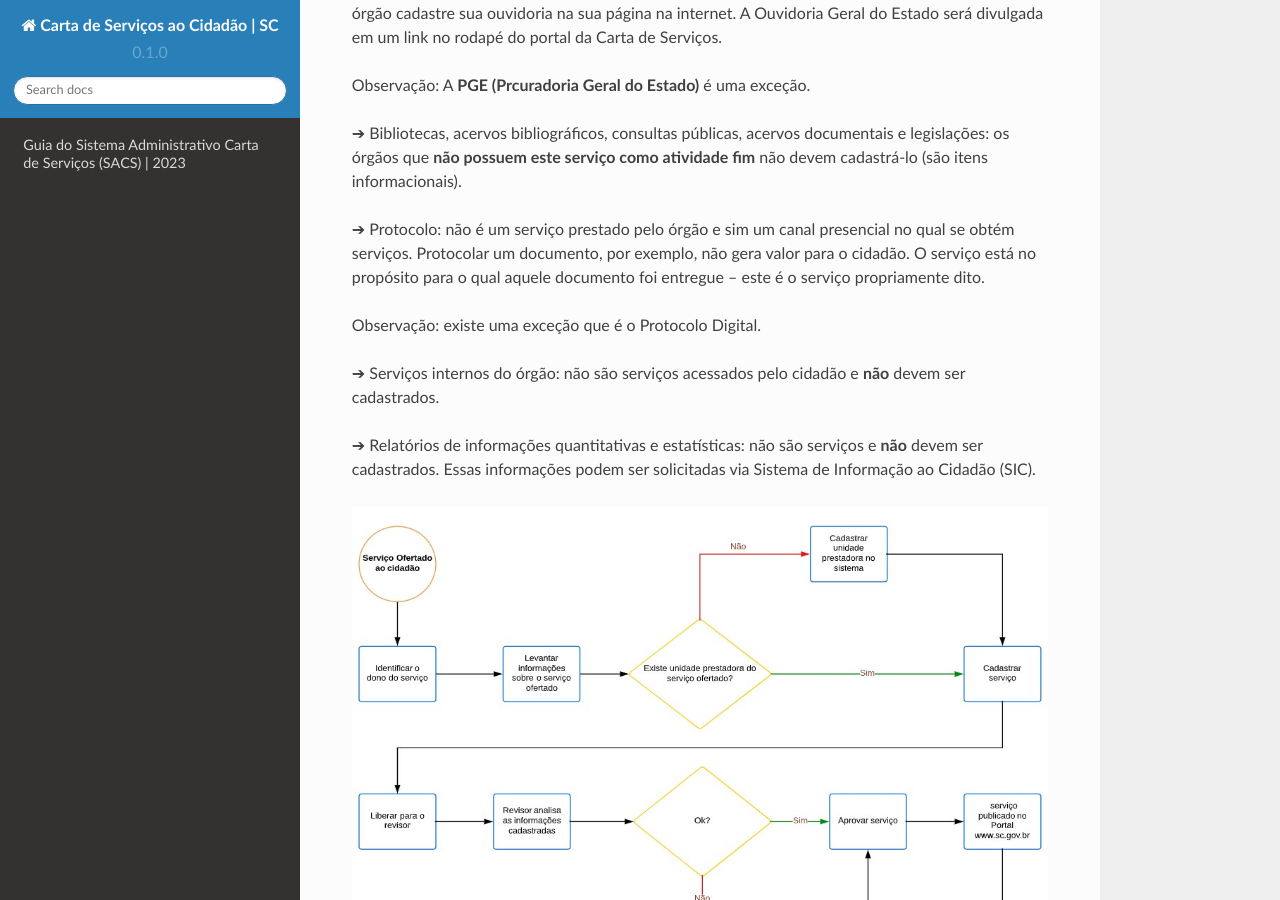
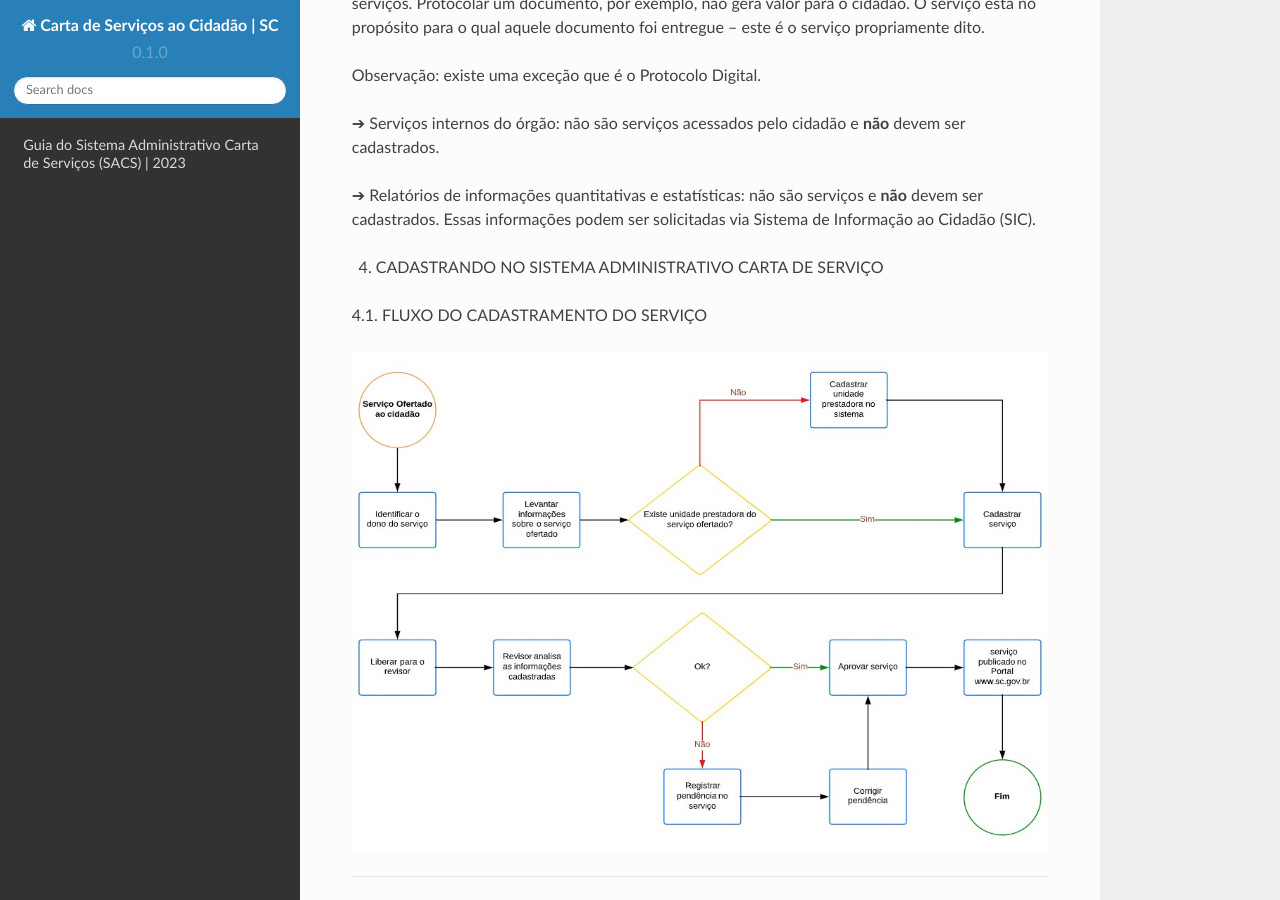
Before and after one commit to brunoaltieri/cartadeservicos, a Sphinx documentation site: the page built from docs/source/index.rst, in a window 1280 px wide and 900 px high, scrolled down 5911 px. Built offline with Sphinx 7.4.7 and the Read the Docs theme 2.0.0, drawn with Linux system fonts in a browser that asks for light colours.

Commit message:
Update index.rst

```diff
--- a/docs/source/index.rst
+++ b/docs/source/index.rst
@@ -11,14 +11,6 @@ Estes serviços estão atualmente disponíveis para serem consumidos pelo cidad
 “Art. 11. Os órgãos e entidades do Poder Executivo estadual que prestam serviços diretamente ao cidadão, deverão elaborar e divulgar Carta Estadual de Serviços ao Cidadão, no âmbito de sua esfera de competência.”
 
 Atualmente a Secretaria do Estado da Administração (SEA), por meio da Diretoria de Tecnologia e Inovação (DITI), é a responsável pela definição das diretrizes da Carta de Serviços ao Cidadão. A Carta de Serviços pode ser vista como um ambiente digital (repositório digital) contendo diversas informações pertinentes aos serviços ofertados pelos órgãos e entidades do Poder Executivo estadual.
-
-.. image:: images/BrasãoSC.jpg
-   :height: 250px
-   :width: 400 px
-   :scale: 100%
-   :alt: brasão de Santa Catarina
-   :align: center
-
 
 2. INFORMAÇÕES GERAIS
 
@@ -201,6 +193,10 @@ Observação: existe uma exceção que é o Protocolo Digital.
 ➔ Relatórios de informações quantitativas e estatísticas: não são serviços e **não** devem ser cadastrados. Essas informações podem ser solicitadas via Sistema de Informação ao Cidadão (SIC).
 
 
+4. CADASTRANDO NO SISTEMA ADMINISTRATIVO CARTA DE SERVIÇO
+
+4.1. FLUXO DO CADASTRAMENTO DO SERVIÇO
+
 .. image:: images/ImagemCadastrodoServiço.jpg
    :height: 500px
    :width: 1200 px
```
